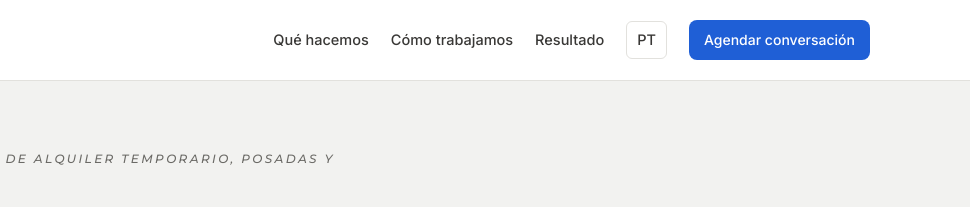
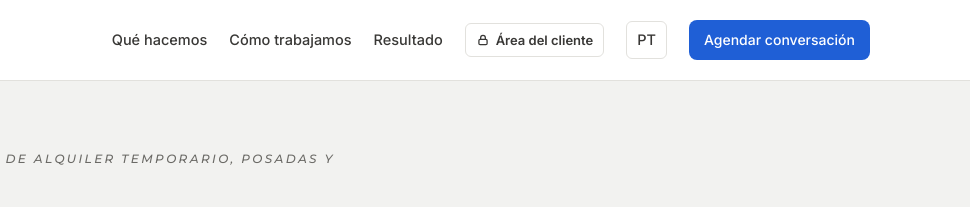
Before and after one commit to volneigestaorm-star/site, a plain HTML site: page es/index.html in a window 1280 px wide. Shown: the top 207 px of the page, 310-1280 px from the left. Drawn offline with Linux system fonts and the light colour scheme.

Commit message:
Acrescenta o botão Área do cliente no topo e no rodapé (português e espanhol)
Leva ao painel com entrada protegida. Em telas estreitas o botão do topo some
para a barra não quebrar de linha e a entrada fica no rodapé, em formato de botão.

Co-Authored-By: Claude Fable 5.2 <noreply@anthropic.com>
Claude-Session: https://claude.ai/code/session_01U1FTWv6GT4PwaFFDzswhve

```diff
--- a/es/index.html
+++ b/es/index.html
@@ -191,6 +191,12 @@ footer .in { padding-block: 26px 34px; display: flex; justify-content: space-bet
 .idioma { font: inherit; font-size: 13px; font-weight: 600; color: var(--chumbo); background: transparent; border: 1px solid var(--linha); border-radius: 6px; padding: 6px 10px; cursor: pointer; text-decoration: none; }
 .idioma:hover { border-color: var(--chumbo); }
 @media (max-width: 640px) { .links { gap: 10px; } .links .idioma { display: inline-block !important; } }
+.links a.cliente { display: inline-flex; align-items: center; gap: 6px; font-size: 13px; font-weight: 600; color: var(--chumbo); border: 1px solid var(--linha); border-radius: 6px; padding: 6px 10px; white-space: nowrap; }
+.links a.cliente:hover { border-color: var(--chumbo); color: var(--chumbo); }
+@media (max-width: 960px) { .links a.cliente { padding: 7px 9px; } .links a.cliente .longo { display: none; } .links a.cliente svg { width: 16px; height: 16px; } }
+@media (max-width: 880px) { .links a.cliente { display: none !important; } }
+footer a.cliente-rod { display: inline-flex; align-items: center; gap: 6px; }
+@media (max-width: 880px) { footer a.cliente-rod { border: 1px solid currentColor; border-radius: 6px; padding: 9px 14px; font-weight: 600; } }
 footer .in { align-items: center; }
 footer .redes { display: flex; gap: 16px; flex-wrap: wrap; }
 footer a { color: #E6E5E1; text-decoration: none; font-weight: 600; }
@@ -225,6 +231,7 @@ section[id], header[id] { scroll-margin-top: 84px; }
         <a href="#o-que-fazemos-es">Qué hacemos</a>
         <a href="#como-trabalhamos-es">Cómo trabajamos</a>
         <a href="#resultado-es">Resultado</a>
+        <a class="cliente" href="https://painel.volneigestaorm.workers.dev/" rel="nofollow noopener" aria-label="Área del cliente, acceso protegido"><svg viewBox="0 0 24 24" width="14" height="14" aria-hidden="true" fill="none" stroke="currentColor" stroke-width="2.2" stroke-linecap="round" stroke-linejoin="round"><rect x="5" y="11" width="14" height="9" rx="2"/><path d="M8 11V8a4 4 0 0 1 8 0v3"/></svg><span class="longo">Área del cliente</span></a>
         <a class="idioma" href="../" hreflang="pt-BR" lang="pt" data-ir="pt" aria-label="Ver em português">PT</a>
         <a class="btn pri" href="../agendar.html#es" data-ev="agendar">Agendar conversación</a>
       </div>
@@ -395,7 +402,7 @@ section[id], header[id] { scroll-margin-top: 84px; }
     </div>
   </section>
 </main>
-<footer><div class="in"><div class="col"><span>Volnei Gestão RM · CNPJ 61.629.469/0001-89</span><span>Florianópolis, Brasil · gestión de ingresos para alquiler temporario, posadas y hoteles pequeños · RM Partner de PriceLabs</span></div><div class="redes"><a href="privacidad.html">Privacidad</a><a href="https://www.instagram.com/volneirm/" target="_blank" rel="noopener">Instagram</a><a href="https://www.linkedin.com/company/145426030/" target="_blank" rel="noopener">LinkedIn</a></div></div></footer>
+<footer><div class="in"><div class="col"><span>Volnei Gestão RM · CNPJ 61.629.469/0001-89</span><span>Florianópolis, Brasil · gestión de ingresos para alquiler temporario, posadas y hoteles pequeños · RM Partner de PriceLabs</span></div><div class="redes"><a class="cliente-rod" href="https://painel.volneigestaorm.workers.dev/" rel="nofollow noopener"><svg viewBox="0 0 24 24" width="14" height="14" aria-hidden="true" fill="none" stroke="currentColor" stroke-width="2.2" stroke-linecap="round" stroke-linejoin="round"><rect x="5" y="11" width="14" height="9" rx="2"/><path d="M8 11V8a4 4 0 0 1 8 0v3"/></svg>Área del cliente</a><a href="privacidad.html">Privacidad</a><a href="https://www.instagram.com/volneirm/" target="_blank" rel="noopener">Instagram</a><a href="https://www.linkedin.com/company/145426030/" target="_blank" rel="noopener">LinkedIn</a></div></div></footer>
 </div>
 <script>
 
```
Also changed, not shown: index.html (+8 -1 lines).
